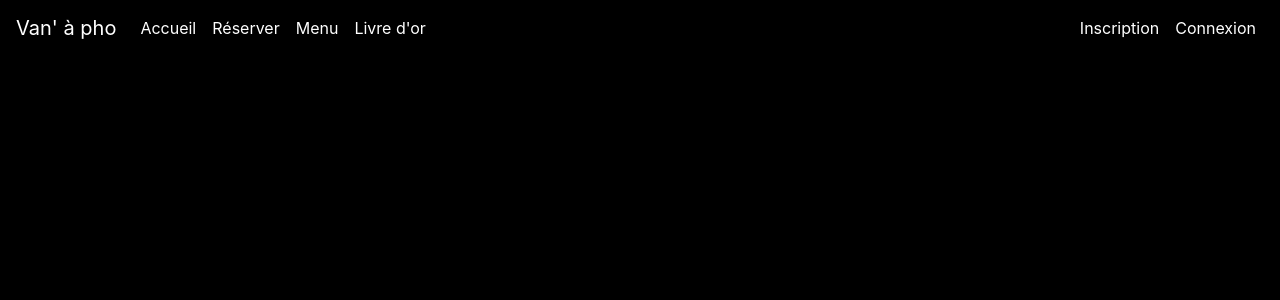
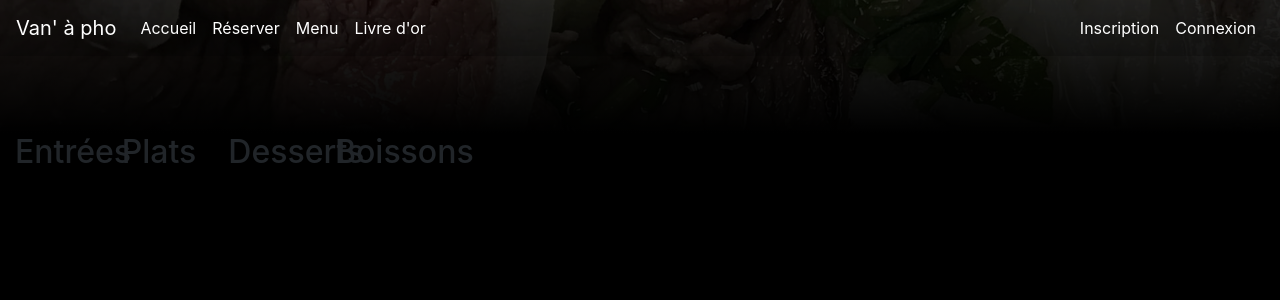
Before and after one commit to Sourigna-Vannapho/restaurant, a PHP site: page /view/menu.php in a window 1280 px wide. Shown: the top 300 px of the page. Run offline with PHP 8.4, Linux system fonts and the light colour scheme.

Commit message:
menu.php view prepared

```diff
--- a/view/homepage.php
+++ b/view/homepage.php
@@ -2,7 +2,7 @@
 <?php ob_start(); ?>
 <div class="container-fluid background">
 	<div class="image">
-		<img src="public/img/bg.jpg" class="img-fluid">
+		<img src="public/img/bg_home.jpg" class="img-fluid">
 		<div class="blackOverlay"></div>
 	</div>
 	<div id="title">
--- a/view/menu.php
+++ b/view/menu.php
@@ -1,4 +1,26 @@
 <?php $title = 'Van\' à pho'; ?>
 <?php ob_start(); ?>
+<div class="container-fluid background">
+	<div class="image">
+		<img src="public/img/bg_menu.jpg" class="img-fluid">
+		<div class="blackOverlay"></div>
+	</div>
+</div>
+<div class="container-fluid">
+	<div class="row">
+		<div class="col-sm-1">
+			<h2>Entrées</h2>
+		</div>
+		<div class="col-sm-1">
+			<h2>Plats</h2>
+		</div>
+		<div class="col-sm-1">
+			<h2>Desserts</h2>
+		</div>
+		<div class="col-sm-1">
+			<h2>Boissons</h2>
+		</div>
+	</div>
+</div>
 <?php $content = ob_get_clean(); ?>
 <?php require('template.php'); ?>
--- a/view/template.php
+++ b/view/template.php
@@ -14,7 +14,7 @@
 		    	<ul class="navbar-nav mr-auto">
 		    		<li><a class="nav-link" href="#">Accueil</a></li>
 		    		<li><a class="nav-link" href="#">Réserver</a></li>
-		    		<li><a class="nav-link" href="#">Menu</a></li>
+		    		<li><a class="nav-link" href="index.php?action=menu">Menu</a></li>
 		    		<li><a class="nav-link" href="#">Livre d'or</a></li>
 		    	</ul>
 		    	<ul class="navbar-nav">
```
Also changed, not shown: public/img/bg_home.jpg (renamed from public/img/bg.jpg), public/img/bg_menu.jpg (added).
